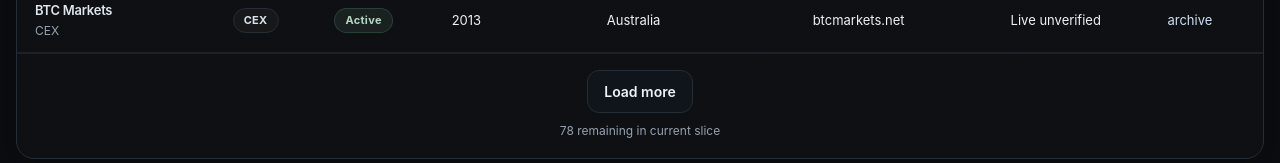
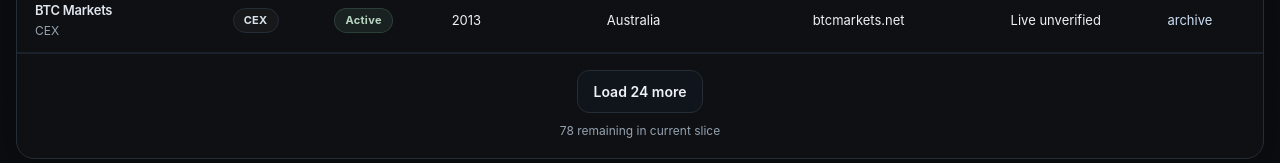
Before and after one commit to badjoke-lab/historical-exchange-index, a Next.js app: page /active in a window 1280 px wide. Shown: the part 2440-2603 px from the top of the page. Built offline with nearby package versions, Linux system fonts and the light colour scheme.

Commit message:
HEI: make load more labels reflect remaining count

```diff
--- a/src/components/registry/active-explorer-client.tsx
+++ b/src/components/registry/active-explorer-client.tsx
@@ -75,6 +75,7 @@ function ActiveRegistrySlice({
 
   const visible = useMemo(() => filtered.slice(0, visibleCount), [filtered, visibleCount])
   const remaining = Math.max(filtered.length - visible.length, 0)
+  const nextLoadCount = Math.min(LOAD_MORE_STEP, remaining)
 
   return (
     <>
@@ -195,7 +196,7 @@ function ActiveRegistrySlice({
             className="btn"
             onClick={() => setVisibleCount((count) => count + LOAD_MORE_STEP)}
           >
-            Load more
+            Load {nextLoadCount} more
           </button>
           <div className="registry-load-more-note">{remaining} remaining in current slice</div>
         </div>
--- a/src/components/registry/dead-explorer-client.tsx
+++ b/src/components/registry/dead-explorer-client.tsx
@@ -78,6 +78,7 @@ function DeadRegistrySlice({
 
   const visible = useMemo(() => filtered.slice(0, visibleCount), [filtered, visibleCount])
   const remaining = Math.max(filtered.length - visible.length, 0)
+  const nextLoadCount = Math.min(LOAD_MORE_STEP, remaining)
 
   return (
     <>
@@ -208,7 +209,7 @@ function DeadRegistrySlice({
             className="btn"
             onClick={() => setVisibleCount((count) => count + LOAD_MORE_STEP)}
           >
-            Load more
+            Load {nextLoadCount} more
           </button>
           <div className="registry-load-more-note">{remaining} remaining in current slice</div>
         </div>
```
